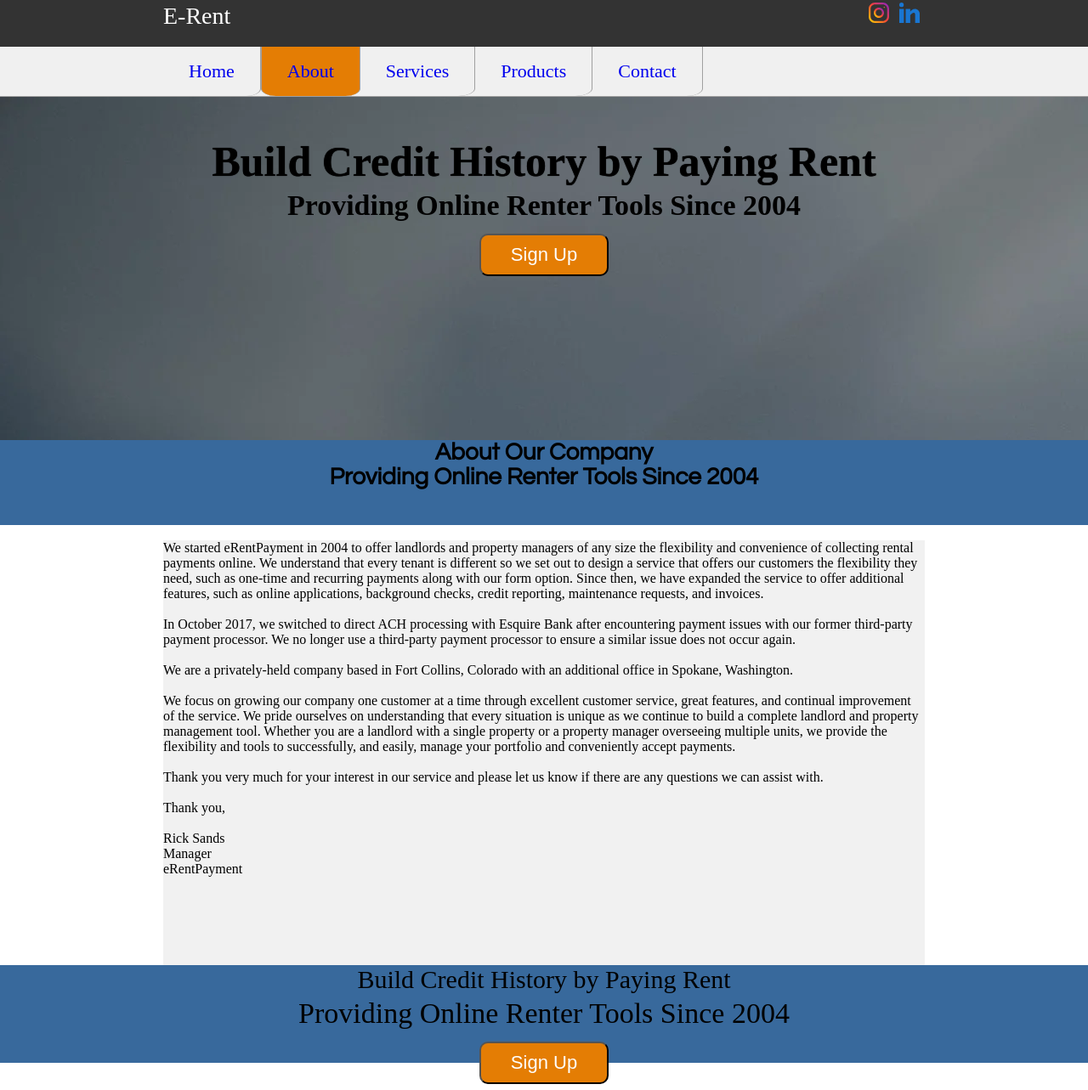
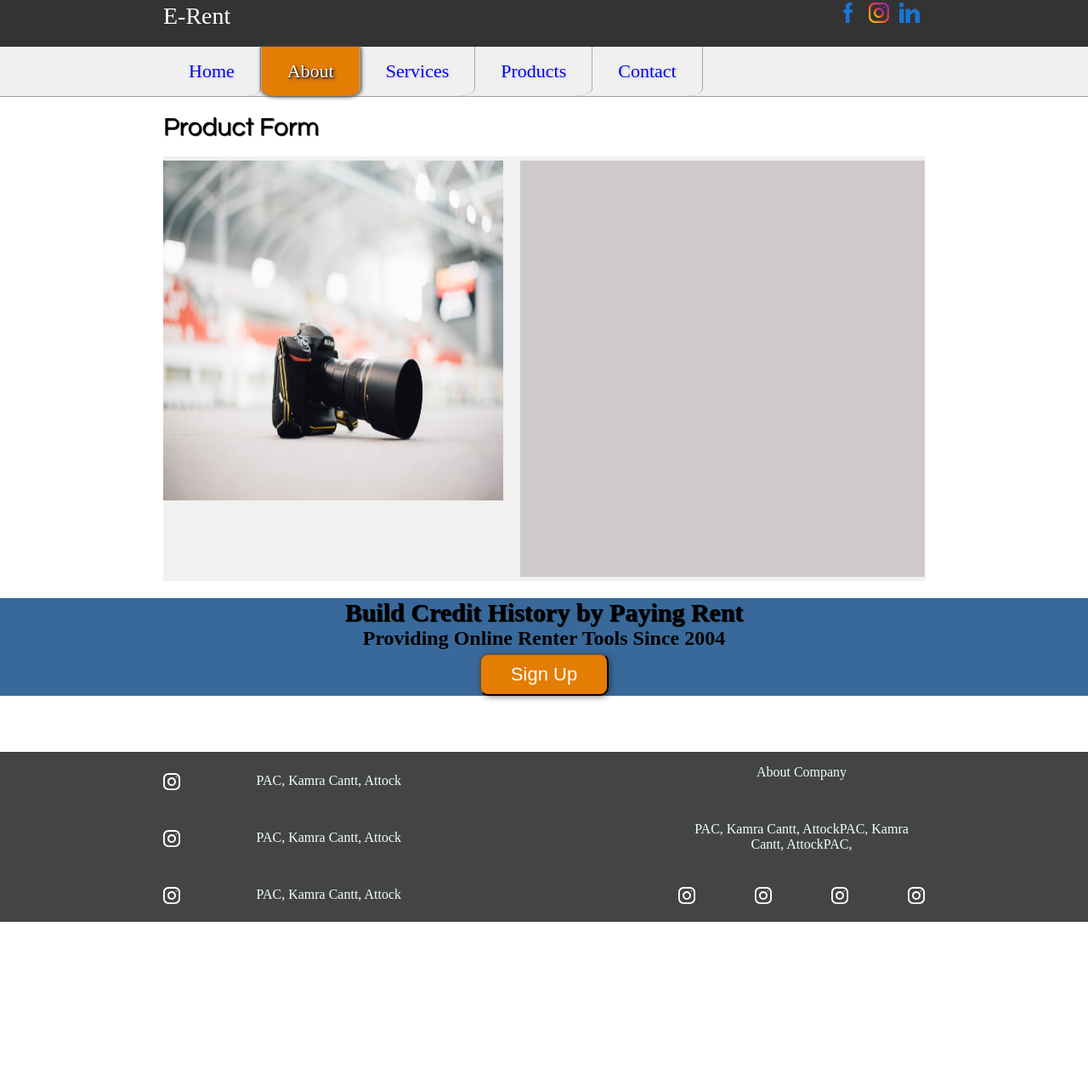
Before and after one commit to AwaisAhmedSabir/e-rent, a plain HTML site: page Product.html in a window 1280 px wide. Shown: the part 17-1300 px from the top of the page at 85% size. After the commit the page ends 1103 px from the top, so only its background shows below. Drawn offline with Linux system fonts and the light colour scheme; files whose address does not match are found by name.

Commit message:
product section update

```diff
--- a/about copy.html
+++ b/Product.html
@@ -5,7 +5,7 @@
     <meta http-equiv="X-UA-Compatible" content="IE=edge">
     <meta name="viewport" content="width=device-width, initial-scale=1.0">
     <title>Document</title>
-    <link rel="stylesheet" href="./less/about.css">
+    <link rel="stylesheet" href="./css/product.css">
 </head>
 <body>
     <header>
@@ -36,48 +36,29 @@
             </div>
         </nav>
     </header>
-
-    <section class="showcase" >
-        <div class="container">
-            <div class="showcase_body">
-                <h1>Build Credit History by Paying Rent</h1>
-                <h2>Providing Online Renter Tools Since 2004</h2>
-                <button>Sign Up</button>
-            </div>
-        </div>
-    </section>
     <section class="about">
         <div class="container">
             <div class="sub_title_body">
-                <h1>About Our Company</h1>
-                <h2>Providing Online Renter Tools Since 2004</h2>
+                <h1>Product Form</h1>
+            </div>
+            <div class="social_icon">
 
             </div>
         </div>
     </section>
-    <br>
-    <section class="container about_us">
-        <p>
-            We started eRentPayment in 2004 to offer landlords and property managers of any size the flexibility and convenience of collecting rental payments online. We understand that every tenant is different so we set out to design a service that offers our customers the flexibility they need, such as one-time and recurring payments along with our form option. Since then, we have expanded the service to offer additional features, such as online applications, background checks, credit reporting, maintenance requests, and invoices.
-             <br><br>
-            In October 2017, we switched to direct ACH processing with Esquire Bank after encountering payment issues with our former third-party payment processor. We no longer use a third-party payment processor to ensure a similar issue does not occur again.
-            <br><br>
-            We are a privately-held company based in Fort Collins, Colorado with an additional office in Spokane, Washington.
-             <br><br>
-            We focus on growing our company one customer at a time through excellent customer service, great features, and continual improvement of the service. We pride ourselves on understanding that every situation is unique as we continue to build a complete landlord and property management tool. Whether you are a landlord with a single property or a property manager overseeing multiple units, we provide the flexibility and tools to successfully, and easily, manage your portfolio and conveniently accept payments.
-             <br><br>
-            Thank you very much for your interest in our service and please let us know if there are any questions we can assist with.
-            <br><br>
-            Thank you,
-            <br><br>
-            Rick Sands
-            <br>
-            Manager
-            <br>
-            eRentPayment
-            <br>
-        </p>
+
+    <section class="container products">
+       <div class="product_img">
+           <img src="/products/cam.jpg" alt="">
+       </div>
+       <div class="product_form">
+
+        </div>
+        <div class="product_description">
+
+        </div>
     </section>
+
      <section class="sub_title">
         <div class="container">
             <div class="sub_title_body">
--- a/css/index - Copy.css
+++ b/css/product.css
@@ -20,9 +20,9 @@
     display: flex;
 }
 
-section{
+/* section{
     padding: 80px 0;
-}
+} */
 
 section .title{
     position: relative;
@@ -104,7 +104,7 @@
     text-shadow: 1px 1px 2px black, 2px 2px 4px #444;
 }
 
-.lower_navbar ul li:nth-child(1){
+.lower_navbar ul li:nth-child(2){
     border-left: 1px solid rgb(168, 168, 168);
 }
 
@@ -114,99 +114,57 @@
     text-shadow: 0px 0px 2px white, 1px 1px 3px #5555;
 }
 
-/* Showcase */
-.showcase{
+
+/* title */
+.about{
+    margin-top: 20px;
     width: 100%;
-    height: 83.5vh;
-    background: url(/Assets/images/showcase.jpg);
-    background-position: center;
-    background-size: cover;
-    background-repeat: no-repeat;
-}
-
-.showcase .showcase_body{
-    padding-top: 35px;
+    height: 50px;
+    font-family: Century Gothic, Arial, Helvetica, sans-serif;
     text-align: center;
 }
 
-.showcase .showcase_body h1{
-    font-size: 50px;
-    margin: 12px 0 4px;
-    text-shadow: 0px 0px 1px black;
+.about .container{
+    display: flex;
+    justify-content: space-between;
 }
 
-.showcase .showcase_body h2{
-    font-size: 34px;
-    margin: 4px 0 10px;
+.about h1{
+    font-weight: 500;
+    font-size: 16pt
 }
 
-.showcase .showcase_body button{
-    background-color: #E47D04;
-    color: White;
-    margin: 4px 0;
-    padding: 10px 35px;
-    border-radius: 10px;
-    box-shadow: 2px 2px 10px -3px rgba(0,0,0,0.8);
-    font-size: 22px;
-    font-weight: 500;
-    cursor: pointer;
+/* About_us_content */
+.products{
+    display: flex!important;
+    margin-bottom: 20px!important;
+    margin: auto;
+    height: 500px;
+    background-color: #f1f1f1
+}
+/* product_form */
+
+.product_img img{
+    margin-top: 5px;
+    width: 400px;
+    height: 400px;
+}
+.product_form{
+    margin-top: 5px;
+    margin-left: 20px ;
+    float: right;
+    width: 640px;
+    height: 490px;
+    background-color: rgb(207, 203, 203);
 }
 
-.showcase .showcase_body button:hover{
-    background-color: #FFE694;
-    color: Black;
-}
 
-/* Services */
-
-.services .title::after{
-    content: "what we offer";
-}
-
-.services .services_content{
-    margin: 0 auto;
-    width: 100%;
-    height: 300px;
-    border-radius: 10px;
-    align-content: center;
-}
-.services .services_content_block{
-    margin: 50px 0px;
-    /* background-color: orange; */
-    border: 1px solid #E47D04;
-    width: 20%;
-    height: 200px;
-    border-radius: 10px;
-    align-content: center;
-}
-.services_content_icon{
-    margin:5px 60px;
-    /* background-color: white; */
-    width: 100px;
-    height: 100px;
-    border-radius: 10px;
-
-}
-.services_content_icon a img{
-    margin:2px 2px;
-
-    width: 95px;
-    height: 80px;
-    border-radius: 10px;
-    align-items: center;
-    filter: invert(48%) sepia(33%) saturate(1207%) hue-rotate(130deg) brightness(95%) contrast(80%);
-
-}
-.services_content_text{
-    /* background-color: red; */
-    margin: 10px 20px;
-    text-align: center;
-}
 
 /* sub_title */
+
 .sub_title{
     width: 100%;
-    height: 200px;
+    height: 115px;
     background-color:#38699a;
 }
 
@@ -214,15 +172,10 @@
     text-align: center;
 }
 
-.sub_title .sub_title_body h1{
+.sub_title .sub_title_body h1, .about h1{
     font-size: 30px;
 
-    text-shadow: 0px 0px 1px black;
-}
-
-.sub_title .sub_title_body h2{
-    font-size: 34px;
-    margin: 4px 0 10px;
+    text-shadow: 1px 1px 1px black;
 }
 
 .sub_title .sub_title_body button{
@@ -242,24 +195,35 @@
     color: Black;
 }
 
-/* contents */
-.content_button{
-    background-color: #E47D04;
-    color: White;
-    margin: 2px 0;
-    padding: 2px 10px;
-    border-radius: 10px;
-    box-shadow: 2px 2px 10px -3px rgba(0,0,0,0.8);
-    font-size: 15px;
-    font-weight: 500;
-    cursor: pointer;
+/* footer */
+footer{
+    margin-top: 30px;
+    width: 100%;
+    height: 200px;
+    background-color: #444;
+    color: azure;
 }
-.services_content_round{
-    border: 1px solid #E47D04;
-    border-radius: 50px;
-    align-content: center;
-    width: 20%;
+.contact_details{
+width: 290px;
+height: 200px;
+}
+.about_company{
+    width: 290px;
     height: 200px;
+    }
+.details{
+    margin-top: 15px;
+    width: auto;
+    height: 52px;
+}
+.footer_img{
+    margin-top: 10px;
+    width: 20px;
+    height: 20px;
+    filter: brightness(0) invert(1);
+}
+.detail{
+    margin: 10px;
 }
 
 @media (max-width: 1200px){
@@ -268,6 +232,9 @@
     }
     .lower_navbar ul li a{
         font-size: 20px;
+    }
+    .about_us{
+        height: 600px;
     }
 }
 
@@ -278,6 +245,19 @@
     }
     .lower_navbar ul li a{
         font-size: 19px;
+    }
+    .about_us{
+        height: 700px;
+    }
+    .sub_title .sub_title_body h1{
+        font-size: 20px;
+
+        text-shadow: 0px 0px 1px black;
+    }
+
+    .sub_title .sub_title_body h2{
+        font-size: 23px;
+        margin: 4px 0 10px;
     }
 }
 
@@ -291,6 +271,12 @@
     .showcase{
         background-position: 30% 0%;
     }
+    .contact_details{
+        width: 200px;
+        }
+    .about_company{
+        width: 200px;
+        }
 }
 
 @media (max-width: 600px){
@@ -308,6 +294,19 @@
     .lower_navbar ul li a{
         font-size: 16px;
     }
+    .sub_title .sub_title_body h1{
+        font-size: 20px;
+
+        text-shadow: 0px 0px 1px black;
+    }
+
+    .sub_title .sub_title_body h2{
+        font-size: 23px;
+        margin: 4px 0 10px;
+    }
+    .about_us{
+        height: 800px;
+    }
 }
 
 @media (max-width: 480px){
@@ -317,4 +316,7 @@
     .lower_navbar ul li a{
         font-size: 14px;
     }
+    .about_us{
+        height: 900px;
+    }
 }
--- a/less/about.less
+++ b/less/about.less
@@ -4,18 +4,14 @@
 @lower_nav_bg:rgb(240, 240, 240);
 @lower_nav_border: rgb(160, 160, 160);
 @a_active:#E47D04;
-@shadow:rgba(80,80,80,1);
+@shadow:rgb(224, 193, 193);
 @a_hover:#7cd653;
 @about:#f1f1f1;
 @title_about:#38699c;
 //  variables
 
 
-* {
-	padding: 0;
-	margin: 0;
-	box-sizing: border-box;
-}
+
 a{
     text-decoration: none;
 }
@@ -79,9 +75,7 @@
             box-shadow: @shadow;
             .a_imp;
         }
-        &:nth-child(2) {
-            border-left: 1px solid @lower_nav_border;
-        }
+
         a {
             font-size: 22px;
             text-shadow: @shadow;
@@ -130,6 +124,11 @@
 			box-shadow: @shadow;
 		}
 	}
+}
+* {
+	padding: 0;
+	margin: 0;
+	box-sizing: border-box;
 }
 
 .showcase {
```
Also changed, not shown: AdminPanel.html (renamed from dashboard.html, +1 -21 lines), index.html (+6 -3 lines), css/AdminPanel.css (renamed from css/Dashboard.css), css/about.css, css/index.css, icons/4-to-1-Multiplexer-Circuit.gif (added), less/about.css.
